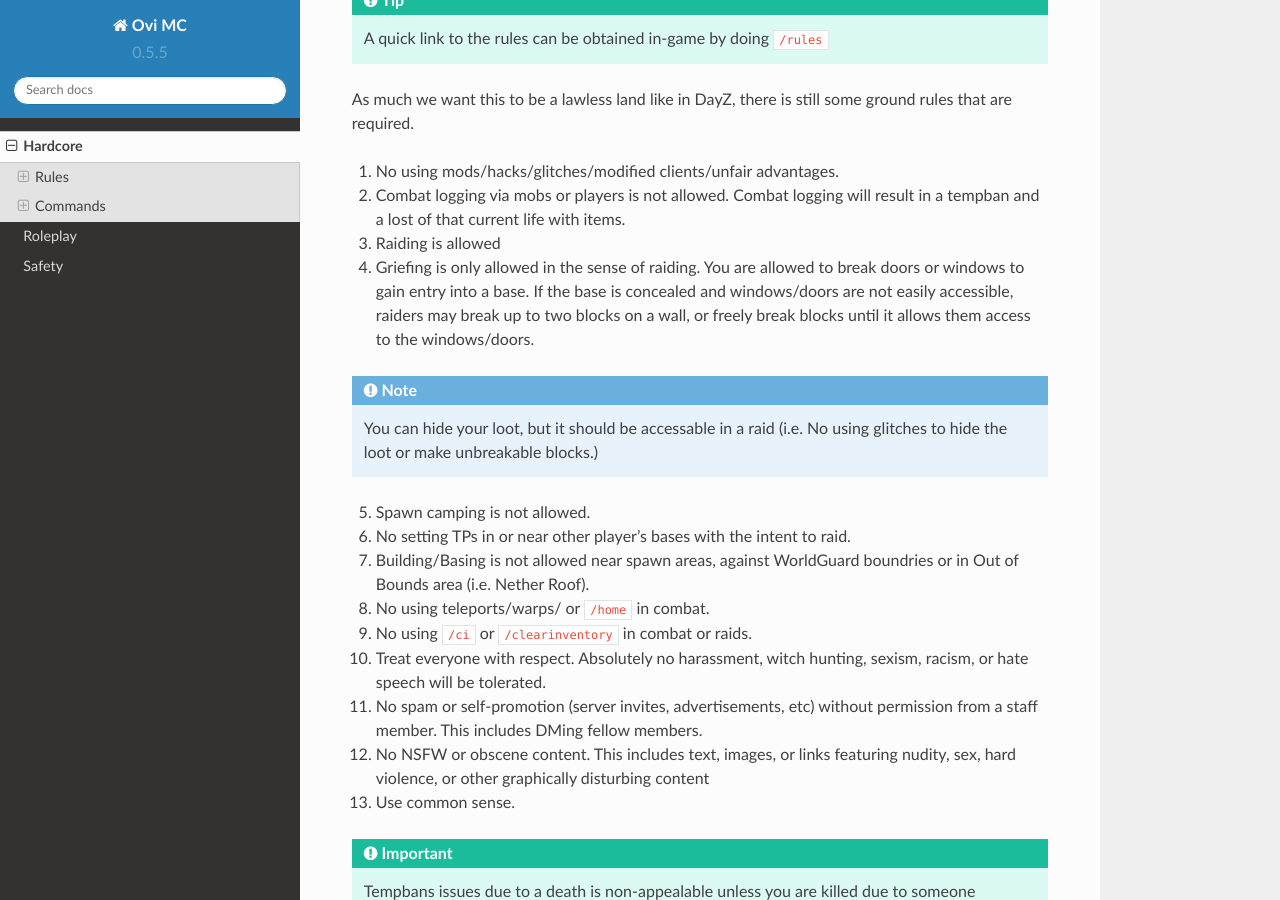
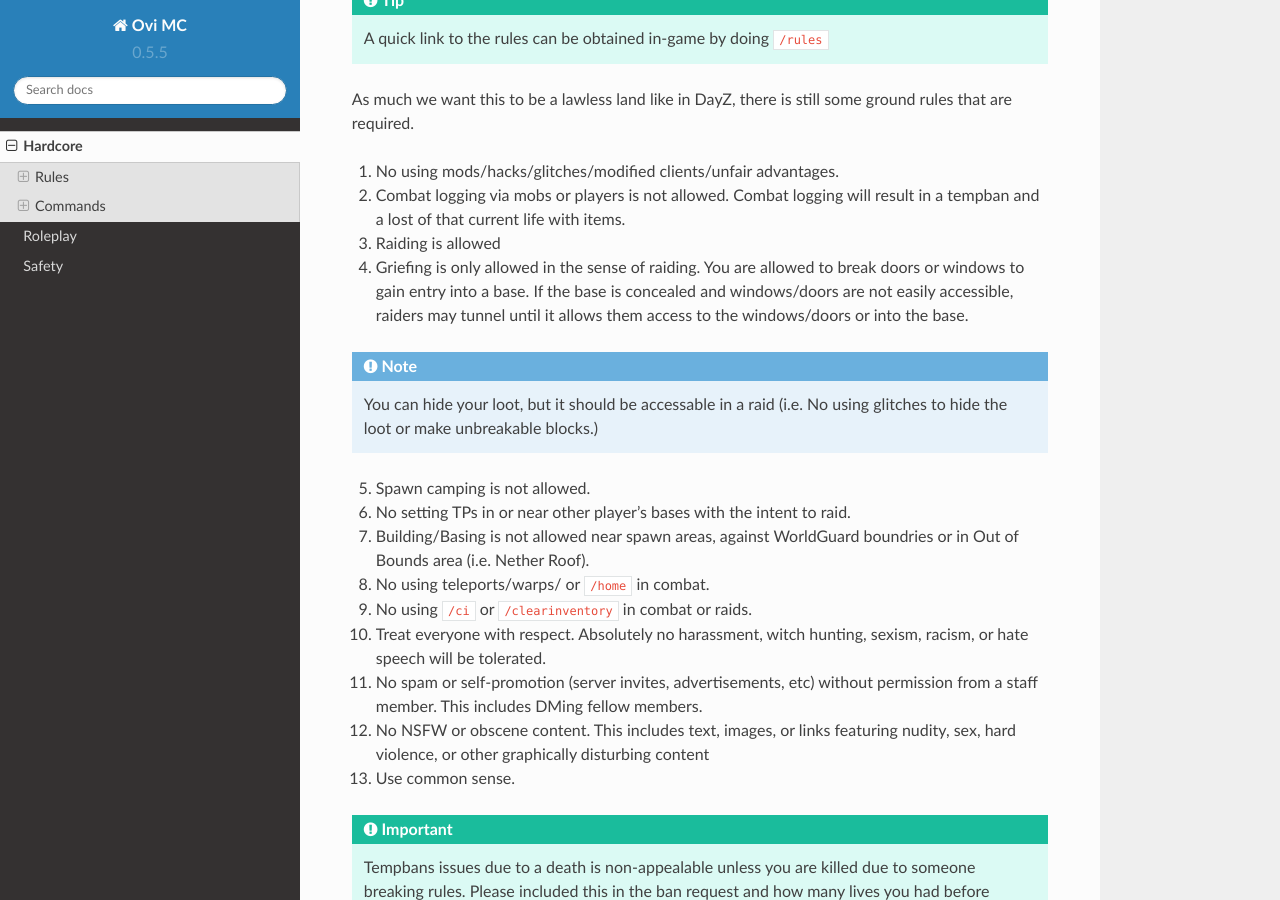
Before and after one commit to nerdyjohnny/ovidoc, a Sphinx documentation site: the page built from docs/source/hardcore.rst, in a window 1280 px wide and 900 px high, scrolled down 403 px. Built offline with Sphinx 7.4.7 and the Read the Docs theme 2.0.0, drawn with Linux system fonts in a browser that asks for light colours.

Commit message:
Update hardcore.rst

```diff
--- a/docs/source/hardcore.rst
+++ b/docs/source/hardcore.rst
@@ -18,7 +18,7 @@ As much we want this to be a lawless land like in DayZ, there is still some grou
 1. No using mods/hacks/glitches/modified clients/unfair advantages.
 2. Combat logging via mobs or players is not allowed. Combat logging will result in a tempban and a lost of that current life with items.
 3. Raiding is allowed
-4. Griefing is only allowed in the sense of raiding. You are allowed to break doors or windows to gain entry into a base. If the base is concealed and windows/doors are not easily accessible, raiders may break up to two blocks on a wall, or freely break blocks until it allows them access to the windows/doors.
+4. Griefing is only allowed in the sense of raiding. You are allowed to break doors or windows to gain entry into a base. If the base is concealed and windows/doors are not easily accessible, raiders may tunnel until it allows them access to the windows/doors or into the base.
 
 .. note:: You can hide your loot, but it should be accessable in a raid (i.e. No using glitches to hide the loot or make unbreakable blocks.)
 
```
